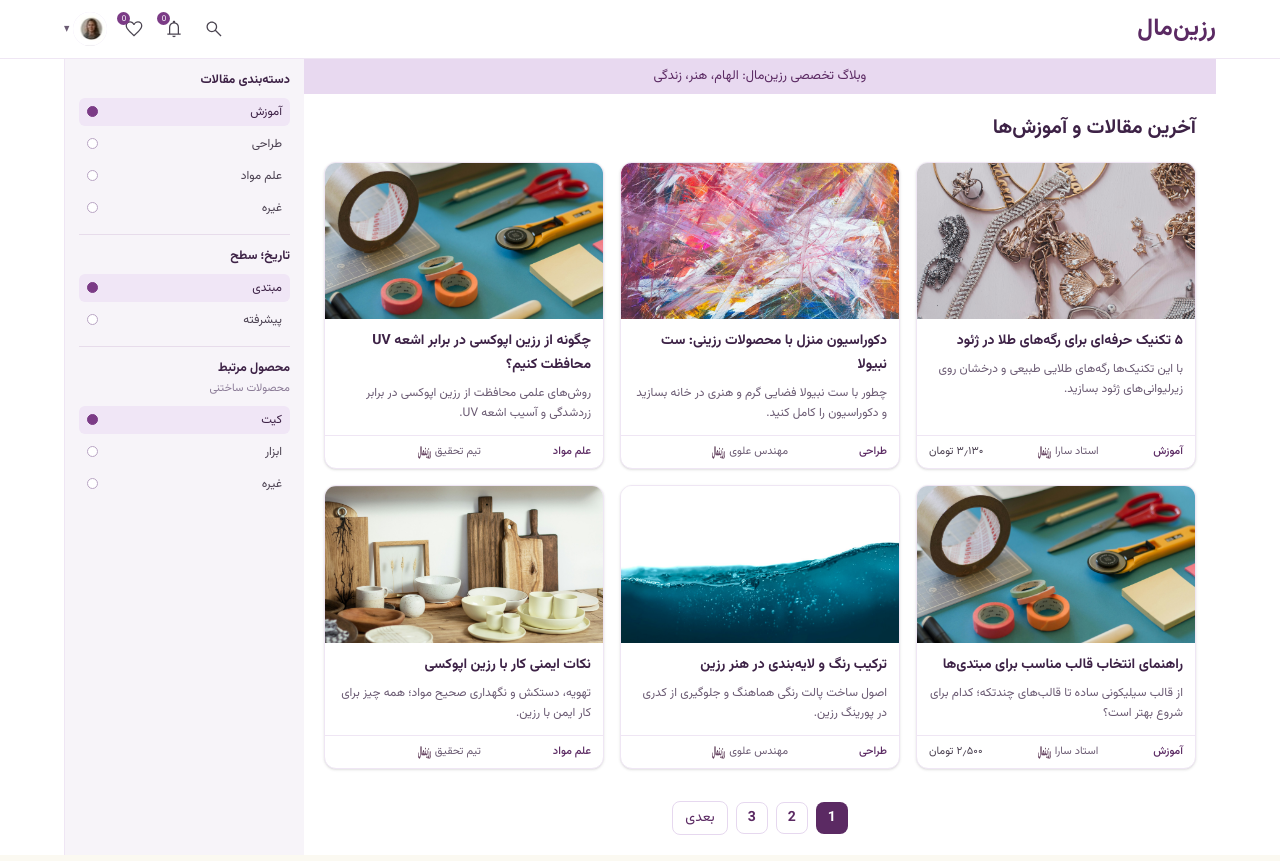
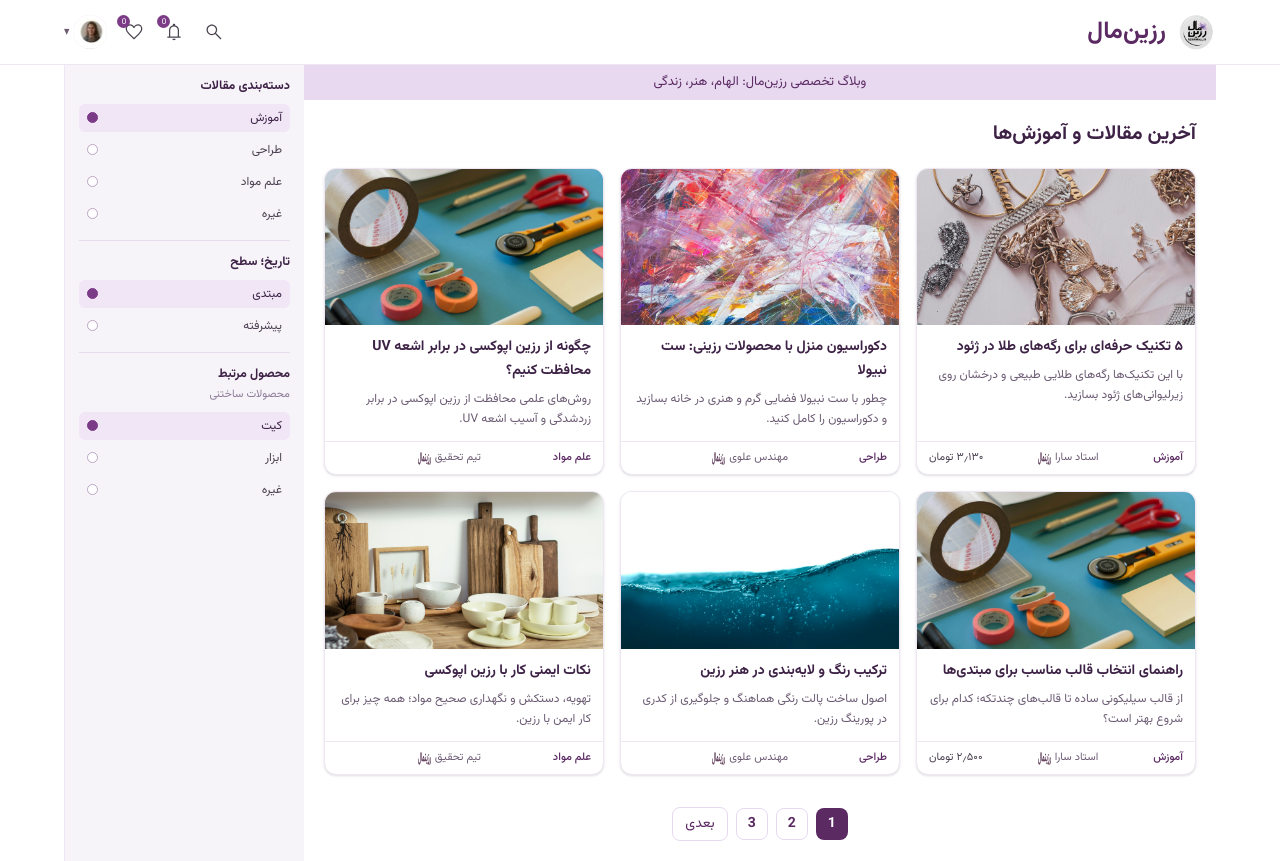
Before and after one commit to mohammadelia30/rezinmal-front, a Next.js app: page /blog in a window 1280 px wide. Built offline with nearby package versions, Linux system fonts and the light colour scheme.

Commit message:
Refactor Header, BlogHeader, and CategoryHeader components to use BrandLogo for improved consistency and maintainability. Update Footer component to include logo and enhance layout for better user experience.

```diff
--- /dev/null
+++ b/src/components/BrandLogo.tsx
@@ -0,0 +1,30 @@
+import Image from "next/image";
+import Link from "next/link";
+
+type BrandLogoProps = {
+  className?: string;
+  textClassName?: string;
+  imageClassName?: string;
+  size?: number;
+};
+
+export function BrandLogo({
+  className = "",
+  textClassName = "text-xl font-bold text-brand sm:text-2xl",
+  imageClassName = "h-10 w-10 rounded-full object-cover sm:h-12 sm:w-12",
+  size = 48,
+}: BrandLogoProps) {
+  return (
+    <Link href="/" className={`flex shrink-0 items-center gap-2.5 ${className}`}>
+      <Image
+        src="/logo.png"
+        alt="رزین‌مال"
+        width={size}
+        height={size}
+        priority
+        className={imageClassName}
+      />
+      <span className={textClassName}>رزین‌مال</span>
+    </Link>
+  );
+}
--- a/src/components/Footer.tsx
+++ b/src/components/Footer.tsx
@@ -72,8 +72,17 @@ export function Footer() {
           </div>
         </div>
 
-        <div className="mt-8 flex flex-col items-center justify-between gap-2 border-t border-footer-line pt-4 text-xs text-[#8a7a6a] sm:flex-row">
-          <p>گروه رزینمال</p>
+        <div className="mt-8 flex flex-col items-center justify-between gap-3 border-t border-footer-line pt-4 text-xs text-[#8a7a6a] sm:flex-row sm:text-sm">
+          <div className="flex items-center gap-2">
+            <Image
+              src="/logo.png"
+              alt="رزین‌مال"
+              width={28}
+              height={28}
+              className="h-7 w-7 rounded-full object-cover"
+            />
+            <p className="font-bold text-brand">گروه رزین‌مال</p>
+          </div>
           <p>© کلیه حقوق مادی و معنوی سایت محفوظ می‌باشد.</p>
         </div>
       </Container>
--- a/src/components/Header.tsx
+++ b/src/components/Header.tsx
@@ -1,5 +1,5 @@
-import Image from "next/image";
 import Link from "next/link";
+import { BrandLogo } from "@/components/BrandLogo";
 import { Container } from "@/components/Container";
 import { navLinks } from "@/data/home";
 
@@ -16,19 +16,7 @@ export function Header({ links = navLinks }: HeaderProps) {
   return (
     <header className="bg-background">
       <Container className="relative flex h-16 items-center justify-between sm:h-20">
-        <Link href="/" className="relative z-10 flex shrink-0 items-center gap-2.5">
-          <Image
-            src="/logo.png"
-            alt="رزینمال"
-            width={48}
-            height={48}
-            priority
-            className="h-10 w-10 rounded-full object-cover sm:h-12 sm:w-12"
-          />
-          <span className="text-xl font-bold text-brand sm:text-2xl">
-            رزینمال
-          </span>
-        </Link>
+        <BrandLogo className="relative z-10" />
 
         <nav
           className="absolute inset-x-0 hidden items-center justify-center gap-5 sm:gap-8 lg:gap-10 md:flex"
--- a/src/components/blog/BlogHeader.tsx
+++ b/src/components/blog/BlogHeader.tsx
@@ -1,14 +1,16 @@
 import Image from "next/image";
-import Link from "next/link";
+import { BrandLogo } from "@/components/BrandLogo";
 import { Container } from "@/components/Container";
 
 export function BlogHeader() {
   return (
     <header className="border-b border-[#efe6f4] bg-white">
-      <Container className="flex h-[58px] items-center justify-between">
-        <Link href="/" className="text-2xl font-bold text-brand">
-          رزین‌مال
-        </Link>
+      <Container className="flex h-[58px] items-center justify-between sm:h-16">
+        <BrandLogo
+          size={40}
+          imageClassName="h-9 w-9 rounded-full object-cover sm:h-10 sm:w-10"
+          textClassName="text-xl font-bold text-brand sm:text-2xl"
+        />
 
         <div className="flex items-center gap-3.5">
           <button type="button" aria-label="جستجو" className="size-[26px]">
--- a/src/components/category/CategoryHeader.tsx
+++ b/src/components/category/CategoryHeader.tsx
@@ -1,17 +1,16 @@
 import Image from "next/image";
-import Link from "next/link";
+import { BrandLogo } from "@/components/BrandLogo";
 import { Container } from "@/components/Container";
 
 export function CategoryHeader() {
   return (
     <header className="border-b border-[#efe6f4] bg-white">
       <Container className="flex h-16 items-center justify-between sm:h-[64px]">
-        <Link
-          href="/"
-          className="text-2xl font-bold text-brand sm:text-[26px]"
-        >
-          رزینمال
-        </Link>
+        <BrandLogo
+          size={40}
+          imageClassName="h-9 w-9 rounded-full object-cover sm:h-10 sm:w-10"
+          textClassName="text-xl font-bold text-brand sm:text-[26px]"
+        />
 
         <div className="flex items-center gap-3.5">
           <button
```
